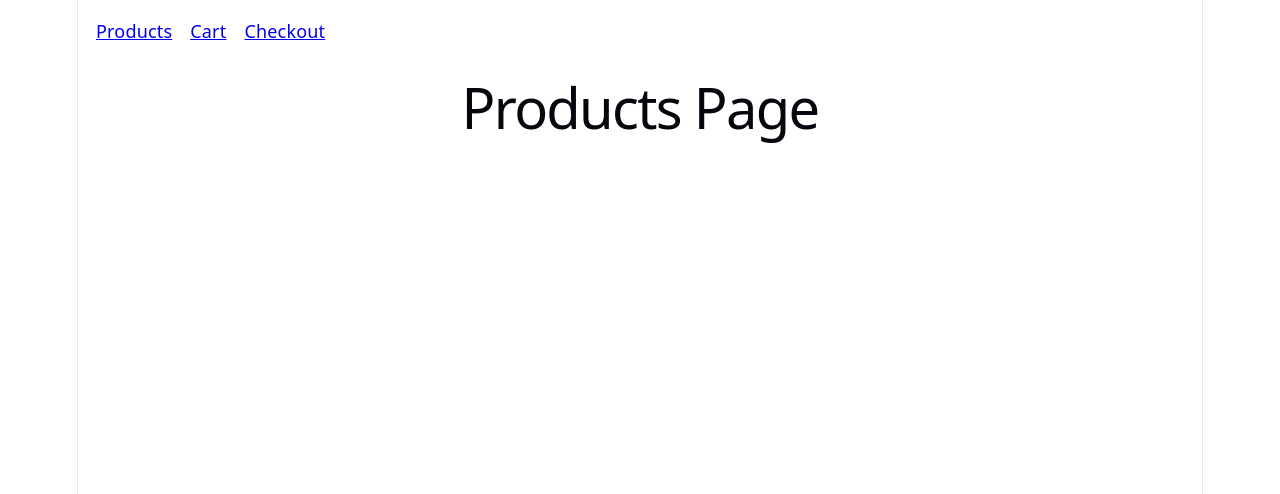
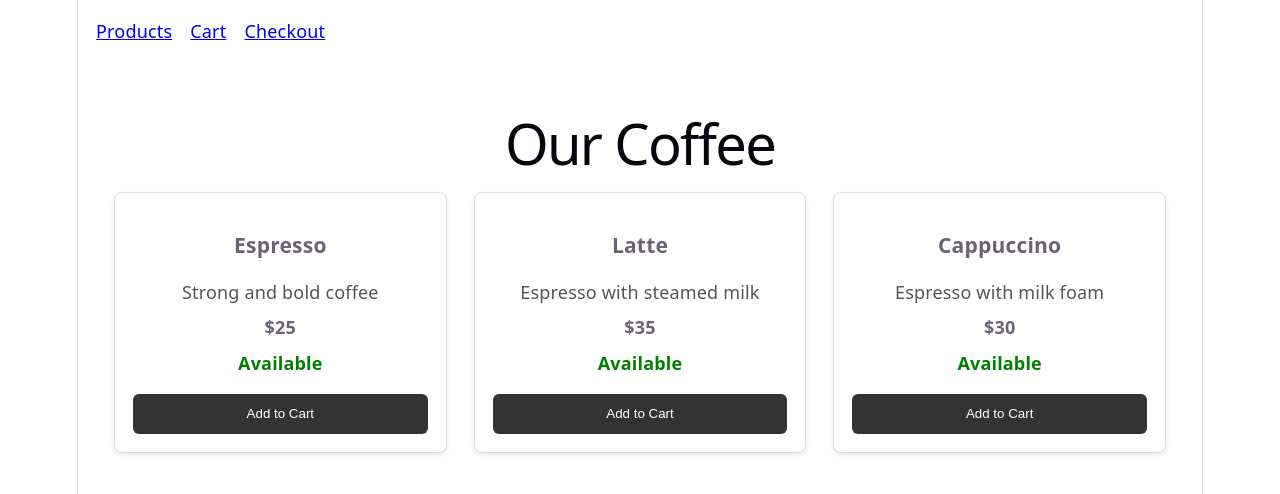
Before and after one commit to shiprasrvstv1988-creator/spirii-backendShoppingCart-project, a React (Vite) app in the folder frontend/: page /products in a window 1280 px wide. Shown: the top 494 px of the page. Built offline with nearby package versions, Linux system fonts and the light colour scheme.

Commit message:
Build Products page UI using backend product structure

```diff
--- /dev/null
+++ b/frontend/src/components/ProductCard.tsx
@@ -0,0 +1,54 @@
+type Product = {
+  id: string;
+  name: string;
+  description: string;
+  price: number;
+  available: boolean;
+};
+
+export default function ProductCard({ product }: { product: Product }) {
+  return (
+    <div
+      style={{
+        border: "1px solid #ddd",
+        borderRadius: "8px",
+        padding: "1rem",
+        background: "white",
+        boxShadow: "0 2px 4px rgba(0,0,0,0.1)",
+      }}
+    >
+      <h3>{product.name}</h3>
+
+      <p style={{ color: "#555", margin: "0.5rem 0" }}>{product.description}</p>
+
+      <p style={{ fontWeight: "bold", marginBottom: "0.5rem" }}>
+        ${product.price}
+      </p>
+
+      <p
+        style={{
+          color: product.available ? "green" : "red",
+          fontWeight: "bold",
+          marginBottom: "1rem",
+        }}
+      >
+        {product.available ? "Available" : "Out of stock"}
+      </p>
+
+      <button
+        disabled={!product.available}
+        style={{
+          width: "100%",
+          padding: "0.7rem",
+          background: product.available ? "#333" : "#aaa",
+          color: "white",
+          border: "none",
+          borderRadius: "6px",
+          cursor: product.available ? "pointer" : "not-allowed",
+        }}
+      >
+        Add to Cart
+      </button>
+    </div>
+  );
+}
--- /dev/null
+++ b/frontend/src/data/products.ts
@@ -0,0 +1,23 @@
+export const mockProducts = [
+  {
+    id: "1",
+    name: "Espresso",
+    description: "Strong and bold coffee",
+    price: 25,
+    available: true,
+  },
+  {
+    id: "2",
+    name: "Latte",
+    description: "Espresso with steamed milk",
+    price: 35,
+    available: true,
+  },
+  {
+    id: "3",
+    name: "Cappuccino",
+    description: "Espresso with milk foam",
+    price: 30,
+    available: true,
+  },
+];
--- a/frontend/src/pages/Products.tsx
+++ b/frontend/src/pages/Products.tsx
@@ -1,3 +1,22 @@
+import ProductCard from "../components/ProductCard";
+import { mockProducts } from "../data/products";
+
 export default function Products() {
-  return <h1>Products Page</h1>;
+  return (
+    <div style={{ padding: "2rem" }}>
+      <h1 style={{ marginBottom: "2rem" }}>Our Coffee</h1>
+
+      <div
+        style={{
+          display: "grid",
+          gridTemplateColumns: "repeat(auto-fill, minmax(250px, 1fr))",
+          gap: "1.5rem",
+        }}
+      >
+        {mockProducts.map((product) => (
+          <ProductCard key={product.id} product={product} />
+        ))}
+      </div>
+    </div>
+  );
 }
```
